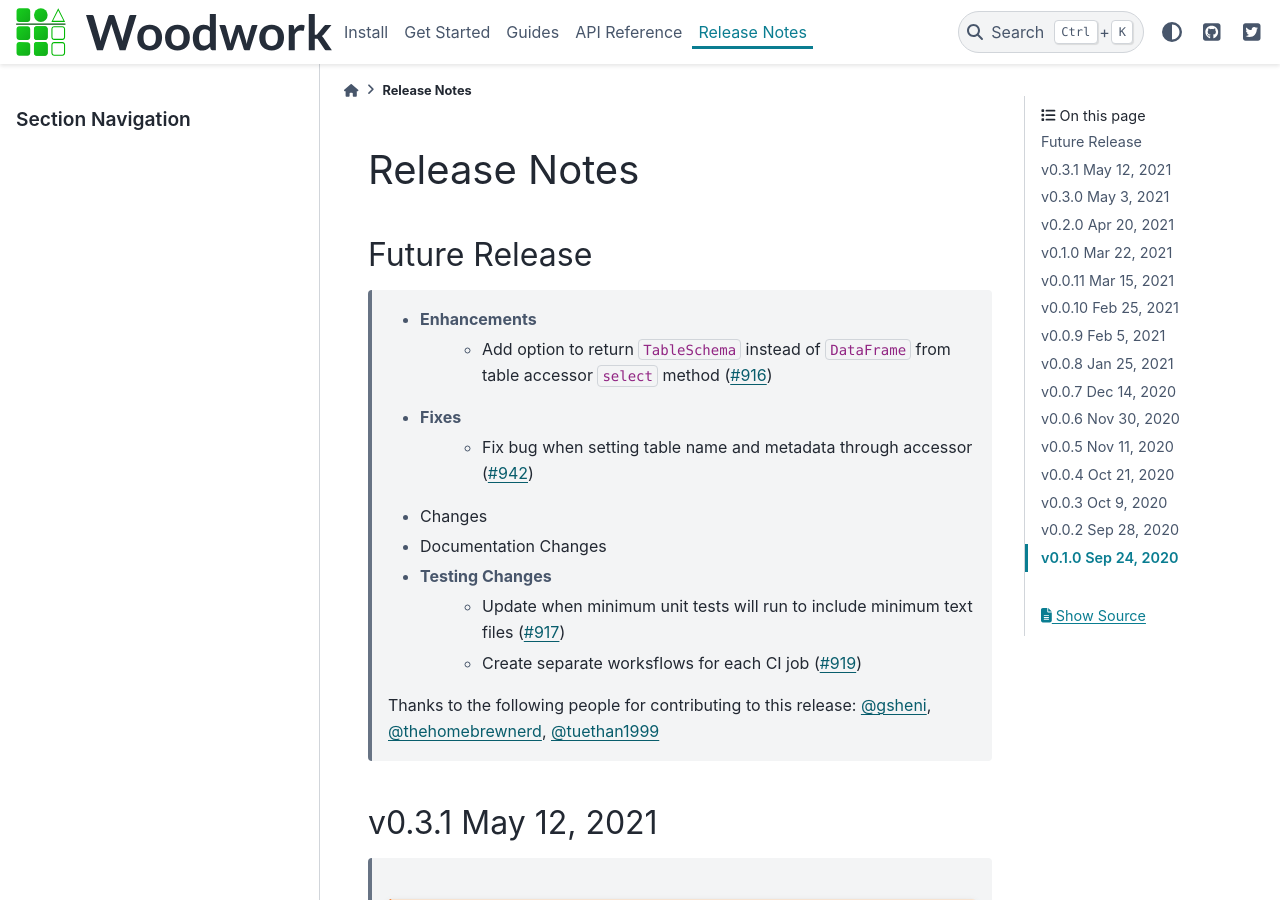
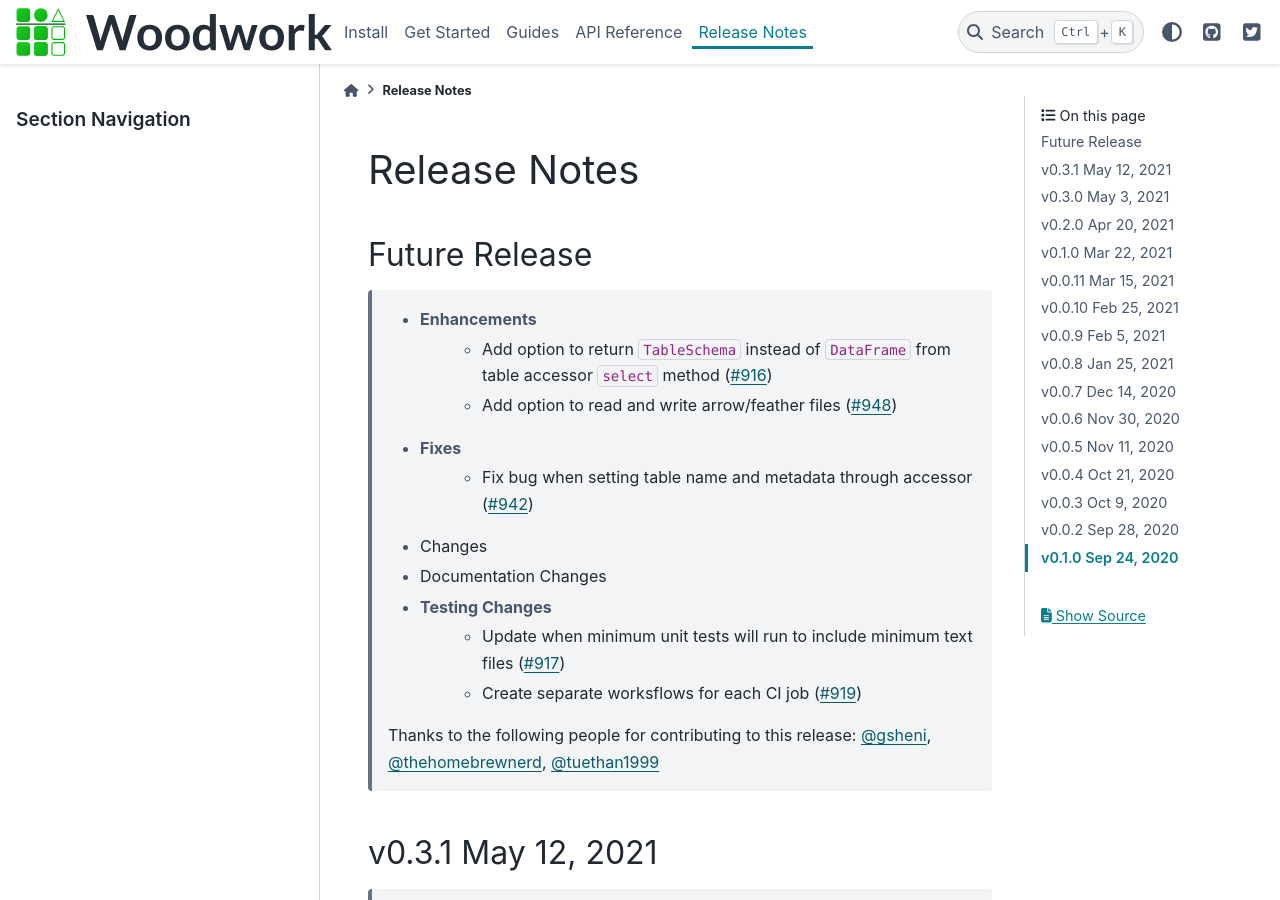
Before and after one commit to alteryx/woodwork, a Sphinx documentation site: the page built from docs/source/release_notes.rst, in a window 1280 px wide and 900 px high. Built offline with Sphinx 7.4.7 and the PyData theme 0.15.4, drawn with Linux system fonts in a browser that asks for light colours; comment, search, counter and statistics services are not loaded.

Commit message:
release notes

```diff
--- a/docs/source/release_notes.rst
+++ b/docs/source/release_notes.rst
@@ -7,6 +7,7 @@ Future Release
 ==============
     * Enhancements
         * Add option to return ``TableSchema`` instead of ``DataFrame`` from table accessor ``select`` method (:pr:`916`)
+        * Add option to read and write arrow/feather files (:pr:`948`)
     * Fixes
         * Fix bug when setting table name and metadata through accessor (:pr:`942`)
     * Changes
```
